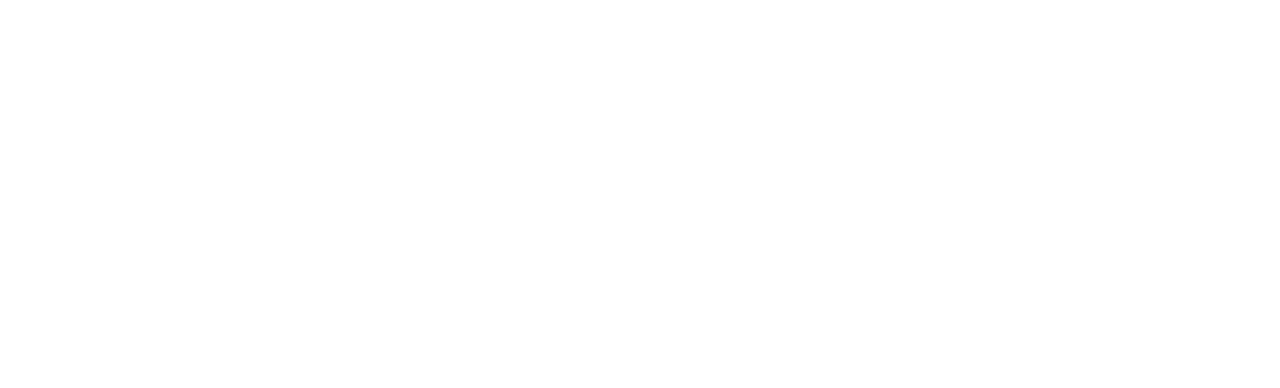
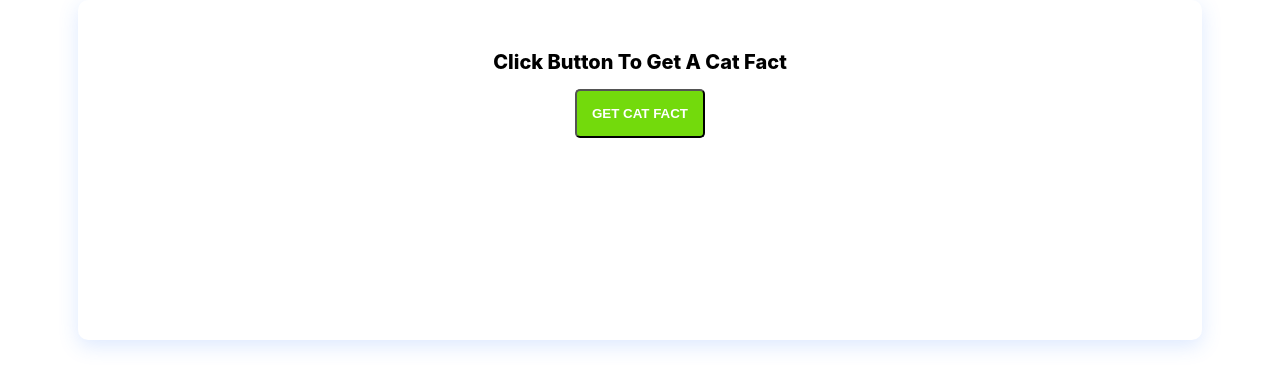
Before and after one commit to AdnanAbubakarAdams/AppsInClass, a React (Create React App) app in the folder csspracticesinclass/: page /catfacts in a window 1280 px wide. Before the commit this address had no page. Shown: the top 388 px of the page. Built offline with nearby package versions, Linux system fonts and the light colour scheme.

Commit message:
practice with catfacts API

```diff
--- a/csspracticesinclass/src/App.js
+++ b/csspracticesinclass/src/App.js
@@ -1,7 +1,8 @@
 import "./App.css";
 import Boxes from "./components/boxes/Boxes";
+import CatFactsCard from "./components/catFacts/CatFactsCard";
 import OrangeSky from "./components/orangeSky/OrangeSky";
-import VerticalBackground from "./components/verticalBackground/VerticalBackground";
+import VerticalBackground from "./components/verticalBackground/VerticalBackground"
 import { BrowserRouter as Router, Routes, Route } from "react-router-dom";
 
 function App() {
@@ -12,6 +13,7 @@ function App() {
           <Route path="/boxes" element={<Boxes />} />
           <Route path="/orangesky" element={<OrangeSky />} />
           <Route path="/vertical" element={<VerticalBackground />} />
+          <Route path="/catfacts" element={<CatFactsCard />} />
         </Routes>
       </Router>
     </div>
--- /dev/null
+++ b/csspracticesinclass/src/components/catFacts/CatFactsCard.js
@@ -0,0 +1,46 @@
+import React,{ useState } from 'react';
+import axios from "axios";
+
+import "./CatFactsCard.scss";
+import Loading from "../loading/Loading";
+
+// API
+const API = "https://catfact.ninja/fact";
+
+const CatFactsCard = () => {
+    const [catFact, setCatFact] = useState([]);
+    const [loading, setLoading] = useState(false);
+
+    const getRandomCatFacts = async () => {
+        setLoading(true);
+        const response = await axios.get(API);
+        setTimeout(() => {
+            console.log(API);
+            setCatFact(response.data.fact);
+            setLoading(false);
+        }, 1000);
+    };
+
+
+
+  return (
+    <div className='catFacts'>
+        <div className='catFacts__heading'>
+            Click button to get a cat fact
+        </div>
+        <button className='catFacts__button'
+        onClick={getRandomCatFacts}
+        >
+            GET CAT FACT
+        </button>
+        <div className='catFacts__facts'>
+            { catFact }
+        </div>
+        <div>
+            <Loading loading={loading} />
+        </div>
+    </div>
+  )
+}
+
+export default CatFactsCard;
--- /dev/null
+++ b/csspracticesinclass/src/components/catFacts/CatFactsCard.scss
@@ -0,0 +1,33 @@
+.catFacts {
+    width: 80vw;
+    height: 30vh;
+    // border: 1px solid red;
+    border-radius: 10px;
+    margin: auto;
+    padding: 50px;
+    text-align: center;
+    align-items: center;
+    justify-content: center;
+    box-shadow: 0 6px 20px rgba(56, 125, 255, 0.17);
+
+    &__heading {
+        font-size: 20px;
+        font-weight: 800;
+        text-transform: capitalize;
+    }
+
+    &__button {
+        margin: 15px;
+        padding: 15px;
+        background-color: rgb(115, 218, 12);
+        border-radius: 5px;
+        color: white;
+        font-weight: 900;
+    }
+
+    &__facts {
+        font-size: 25px;
+        line-height: 40px;
+    }
+
+};
--- /dev/null
+++ b/csspracticesinclass/src/components/loading/Loading.js
@@ -0,0 +1,19 @@
+import React from 'react';
+import CircularProgress from "@mui/material/CircularProgress";
+import Box from "@mui/material/Box";
+
+const Loading = ( { loading }) => {
+  return (
+    <div>
+      {loading ? (
+        <Box>
+          <CircularProgress />
+        </Box>
+      ) : (
+        false
+      )}
+    </div>
+  );
+}
+
+export default Loading;
--- a/csspracticesinclass/src/components/verticalBackground/VerticalBackground.js
+++ b/csspracticesinclass/src/components/verticalBackground/VerticalBackground.js
@@ -2,7 +2,7 @@ import React from "react";
 import "./VerticalBackground.scss";
 import "./customListStyle.css";
 
-const verticalBackground = () => {
+const VerticalBackground = () => {
   return (
     <div className="verticalContainer">
       <div className="verticalContainer__background">MostPopular</div>
@@ -35,4 +35,4 @@ const verticalBackground = () => {
   );
 };
 
-export default verticalBackground;
+export default VerticalBackground;
```
Also changed, not shown: csspracticesinclass/package.json (+7 -0 lines), csspracticesinclass/src/components/loading/Loading.scss (added), 1 other file (tests, documents, lock files or other folders).
